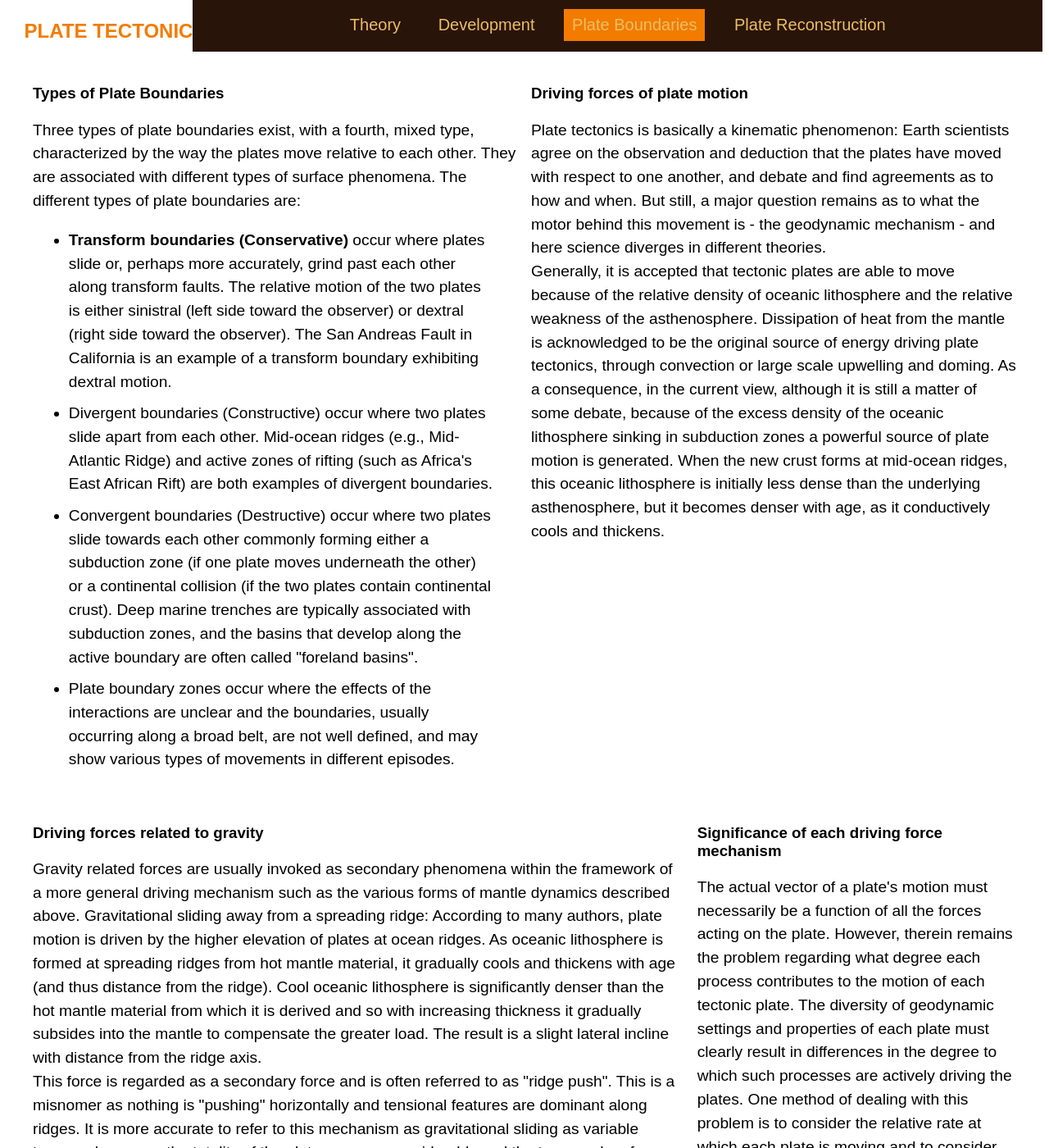
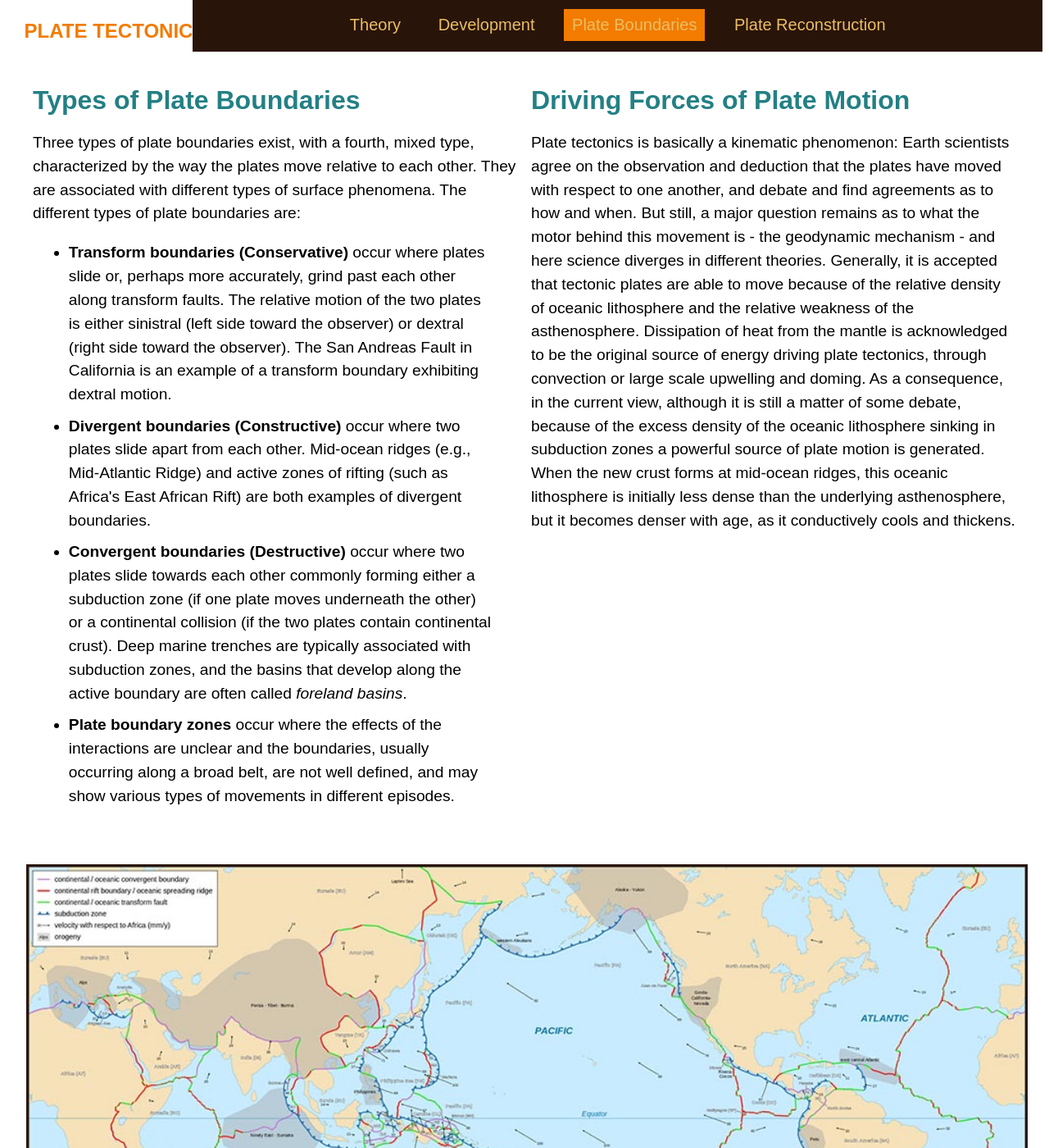
Before and after one commit to jesusmonsalve/large-data-website, a Jekyll site: the page built from plate-boundaries.html, in a window 1280 px wide and 1400 px high. Shown: the whole window at 82% size. Built offline with Jekyll 4.4.1, drawn with Linux system fonts in a browser that asks for light colours; Markdown is read by kramdown in place of the engine named in the settings; some of the changed text lies outside the part shown.

Commit message:
Fixed, added into default, index, development and boundaries

```diff
--- a/_layouts/default.html
+++ b/_layouts/default.html
@@ -1,5 +1,5 @@
 <!doctype html>
-<html>
+<html lang="en">
 <head>
 	<meta charset="UTF-8">
 	<title>Plate Tectonics - Plate Tectonic theory explains earth plate’s movement; Ottawa, Canada</title>
@@ -71,7 +71,7 @@
 	<footer>
 		<img src="img/i-facebook.svg" class="facebook i-16 i-32">
 		<img src="img/i-twitter.svg" class="twitter i-16 i-32">
-
+		<p class="info-source"><a href="http://en.wikipedia.org/wiki/Plate_tectonics#Types_of_plate_boundaries"</a>Source: Wikipedia</p>
 	</footer>
 
 </body>
--- a/development.html
+++ b/development.html
@@ -2,56 +2,61 @@
 layout: default
 ---
 
-<h2></h2>
 
 <div class="grid">
 
 
-		<div class="unit unit-s-1- unit-m-1-2 unit-l-1-3">
+		<div class="unit unit-s-1- unit-m-1-2 unit-l-1-2">
 			<div class="unit-spacer">
-				<h3>Development of the Theory</h3>
-				<p>In line with other previous and contemporaneous proposals, in 1912 the meteorologist Alfred Wegener amply described what he called continental drift, expanded in his 1915 book The Origin of Continents and Oceans[27] and the scientific debate started that would end up fifty years later in the theory of plate tectonics.</p>
+				<h2>Development of the Theory</h2>
+				<p>In line with other previous and contemporaneous proposals, in 1912 the meteorologist <strong>Alfred Wegener</strong> amply described what he called continental drift, expanded in his 1915 book <em>The Origin of Continents and Oceans</em> and the scientific debate started that would end up fifty years later in the theory of plate tectonics.</p>
 			</div>
+		</div>
+
+		<div class="unit unit-s-1 unit-m-1 unit-l-1-2 img-spacer">
+			<figure>
+				<img src="img/tectonic_plates_boundaries.jpg" class="flex-img img-border" alt="Detailed map showing the tectonic plates with their movement vectors">
+			</figure>
+			<figcaption>plate tectonic's movement.</figcaption>
+		</div>
+
+		<div class="unit unit-s-1 unit-m-1-2 unit-l-1-2">
+			<div class="unit-spacer">
+				<h2>Continental drift</h2>
+				<p>In the late 19th and early 20th centuries, geologists assumed that the Earth's major features were fixed, and that most geologic features such as basin development and mountain ranges could be explained by vertical crustal movement, described in what is called the geosynclinal theory. Generally, this was placed in the context of a contracting planet Earth due to heat loss in the course of a relatively short geological time.
+
+				Evidence for the movement of continents on tectonic plates is now extensive. Similar plant and animal fossils are found around different continent shores, suggesting that they were once joined. The fossils of Mesosaurus, a freshwater reptile rather like a small crocodile, found both in Brazil and South Africa, are one example; another is the discovery of fossils of the land reptile Lystrosaurus from rocks of the same age from locations in South America, Africa, and Antarctica.There is also living evidence—the same animals being found on two continents.
+				</p>
+			</div>
+		</div>
+
+		<div class="unit unit-s-1 unit-m-1 unit-l-1-2 img-spacer">
+			<figure>
+				<img src="img/fossil-patterns-across-continents.jpg" class="flex-img img-border" alt="Fossil Patterns">
+			</figure>
+			<figcaption>fossil patterns across continents</figcaption>
+		</div>
+
+
+		<div class="unit unit-s-1 unit-m-1-2 unit-l-1-2">
+			<div class="unit-spacer">
+				<h2>Floating Continents, Paleomagnetism and Seismicity Zones</h2>
+				<p>As it was observed early that although granite existed on continents, seafloor seemed to be composed of denser basalt, the prevailing concept during the first half of the twentieth century was that there were two types of crust, named <em>sial</em> (continental type crust) and <em>sima</em> (oceanic type crust). Furthermore, it was supposed that a static shells of strata was present under the continents. It therefore looked apparent that a layer of basalt (sial) underlies the continental rocks. <strong>Paleomagnetism</strong> led the revival of the continental drift hypothesis and its transformation into plate tectonics. Apparent polar wander paths provided the first clear geophysical evidence for continental drift, while marine magnetic anomalies did the same for seafloor spreading. Paleomagnetism continues to extend the history of plate tectonics back in time and are applied to the movement of continental fragments, or terranes.
+				</p>
+			</div>
+		</div>
+
+		<div class="unit unit-s-1 unit-m-1 unit-l-1-2 img-spacer">
+			<figure>
+				<img src="img/paleomagnetism.jpg" class="flex-img img-border" alt="Photo of the Paleomagnetism that occurs on the seafloor">
+			</figure>
+			<figcaption>paleomagnetism seafloor</figcaption>
 		</div>
 
 
 
-		<div class="unit unit-s-1 unit-m-1-2 unit-l-1-3">
-			<div class="unit-spacer">
-				<h3>Continental drift</h3>
-				<p>In the late 19th and early 20th centuries, geologists assumed that the Earth's major features were fixed, and that most geologic features such as basin development and mountain ranges could be explained by vertical crustal movement, described in what is called the geosynclinal theory. Generally, this was placed in the context of a contracting planet Earth due to heat loss in the course of a relatively short geological time.</p>
-			</div>
-		</div>
-
-		<div class="unit unit-s-1 unit-m-1 unit-l-1-3">
-			<div class="unit-spacer">
-				<img src="http://placehold.it/1000x600" class="flex-img" alt="">
-				<caption> Photo of plates</caption>
-			</div>
-		</div>
-
-		<div class="unit unit-s-1 unit-m-1-2 unit-l-1-3">
-			<div class="unit-spacer">
-				<h3>Floating continents and seismicity zones</h3>
-				<p>As it was observed early that although granite existed on continents, seafloor seemed to be composed of denser basalt, the prevailing concept during the first half of the twentieth century was that there were two types of crust, named "sial" (continental type crust) and "sima" (oceanic type crust). Furthermore, it was supposed that a static shells of strata was present under the continents. It therefore looked apparent that a layer of basalt (sial) underlies the continental rocks.</p>
-			</div>
-		</div>
 
 
-		<div class="unit unit-s-1 unit-m-1-2 unit-l-1-3">
-			<div class="unit-spacer">
-				<h3>Paleomagnetism</h3>
-				<p>Paleomagnetists led the revival of the continental drift hypothesis and its transformation into plate tectonics. Apparent polar wander paths provided the first clear geophysical evidence for continental drift, while marine magnetic anomalies did the same for seafloor spreading. Paleomagnetism continues to extend the history of plate tectonics back in time and are applied to the movement of continental fragments, or terranes.</p>
-			</div>
-		</div>
-
-		<div class="unit unit-s-1 unit-m-1 unit-l-1-3">
-			<figure>
-				<img src="http://placehold.it/1000x600" class="flex-img" alt="">
-			</figure>
-			<figcaption> Photo of plates</figcaption>
-
-		</div>
 
 
 
--- a/plate-boundaries.html
+++ b/plate-boundaries.html
@@ -1,28 +1,27 @@
 ---
 layout: default
 ---
-<h2></h2>
+
 
 <div class="grid">
 
-
 		<div class="unit unit-s-1- unit-m-1-2 unit-l-1-2">
 			<div class="unit-spacer">
-				<h3>Types of Plate Boundaries</h3>
+				<h2>Types of Plate Boundaries</h2>
 				<p>Three types of plate boundaries exist, with a fourth, mixed type, characterized by the way the plates move relative to each other. They are associated with different types of surface phenomena. The different types of plate boundaries are:</p>
 
 				<ul class="list">
 					<li><strong>Transform boundaries (Conservative)</strong> occur where plates slide or, perhaps more accurately, grind past each other along transform faults. The relative motion of the two plates is either sinistral (left side toward the observer) or dextral (right side toward the observer). The San Andreas Fault in California is an example of a transform boundary exhibiting dextral motion.
 					</li>
 
-					<li>Divergent boundaries (Constructive) occur where two plates slide apart from each other. Mid-ocean ridges (e.g., Mid-Atlantic Ridge) and active zones of rifting (such as Africa's East African Rift) are both examples of divergent boundaries.
+					<li><strong>Divergent boundaries (Constructive)</strong> occur where two plates slide apart from each other. Mid-ocean ridges (e.g., Mid-Atlantic Ridge) and active zones of rifting (such as Africa's East African Rift) are both examples of divergent boundaries.
 					</li>
 
-					<li>Convergent boundaries (Destructive) occur where two plates slide towards each other commonly forming either a subduction zone (if one plate moves underneath the other) or a continental collision (if the two plates contain continental crust). Deep marine trenches are typically associated with subduction zones, and the basins that develop along the active boundary are often called "foreland basins".
+					<li><strong>Convergent boundaries (Destructive)</strong> occur where two plates slide towards each other commonly forming either a subduction zone (if one plate moves underneath the other) or a continental collision (if the two plates contain continental crust). Deep marine trenches are typically associated with subduction zones, and the basins that develop along the active boundary are often called <em>foreland basins</em>.
 					</li>
 
 					<li>
-						Plate boundary zones occur where the effects of the interactions are unclear and the boundaries, usually occurring along a broad belt, are not well defined, and may show various types of movements in different episodes.
+						<strong>Plate boundary zones</strong> occur where the effects of the interactions are unclear and the boundaries, usually occurring along a broad belt, are not well defined, and may show various types of movements in different episodes.
 					</li>
 
 				</ul>
@@ -34,25 +33,25 @@ layout: default
 
 		<div class="unit unit-s-1 unit-m-1-2 unit-l-1-2">
 			<div class="unit-spacer">
-				<h3>Driving forces of plate motion</h3>
-				<p>Plate tectonics is basically a kinematic phenomenon: Earth scientists agree on the observation and deduction that the plates have moved with respect to one another, and debate and find agreements as to how and when. But still, a major question remains as to what the motor behind this movement is - the geodynamic mechanism - and here science diverges in different theories.
-				<br>
-				Generally, it is accepted that tectonic plates are able to move because of the relative density of oceanic lithosphere and the relative weakness of the asthenosphere. Dissipation of heat from the mantle is acknowledged to be the original source of energy driving plate tectonics, through convection or large scale upwelling and doming. As a consequence, in the current view, although it is still a matter of some debate, because of the excess density of the oceanic lithosphere sinking in subduction zones a powerful source of plate motion is generated. When the new crust forms at mid-ocean ridges, this oceanic lithosphere is initially less dense than the underlying asthenosphere, but it becomes denser with age, as it conductively cools and thickens.
+				<h2>Driving Forces of Plate Motion</h2>
+				<p>Plate tectonics is basically a kinematic phenomenon: Earth scientists agree on the observation and deduction that the plates have moved with respect to one another, and debate and find agreements as to how and when. But still, a major question remains as to what the motor behind this movement is - the geodynamic mechanism - and here science diverges in different theories. Generally, it is accepted that tectonic plates are able to move because of the relative density of oceanic lithosphere and the relative weakness of the asthenosphere. Dissipation of heat from the mantle is acknowledged to be the original source of energy driving plate tectonics, through convection or large scale upwelling and doming. As a consequence, in the current view, although it is still a matter of some debate, because of the excess density of the oceanic lithosphere sinking in subduction zones a powerful source of plate motion is generated. When the new crust forms at mid-ocean ridges, this oceanic lithosphere is initially less dense than the underlying asthenosphere, but it becomes denser with age, as it conductively cools and thickens.
 
 				</p>
 			</div>
 		</div>
 
-
+		<div class="unit unit-s-1 unit-m-1 unit-l-1 img-spacer">
+			<figure>
+				<img src="img/tectonic_plates_boundaries.jpg" class="flex-img img-border" alt="Photo of plate boundaries">
+			</figure>
+			<figcaption> map of tectonic plate boundaries</figcaption>
+		</div>
 
 		<div class="unit unit-s-1 unit-m-1-2 unit-l-2-3">
 			<div class="unit-spacer">
-				<h3>Driving forces related to gravity</h3>
+				<h2>Driving Forces Related to Gravity</h2>
 				<p>Gravity related forces are usually invoked as secondary phenomena within the framework of a more general driving mechanism such as the various forms of mantle dynamics described above.
-				Gravitational sliding away from a spreading ridge: According to many authors, plate motion is driven by the higher elevation of plates at ocean ridges. As oceanic lithosphere is formed at spreading ridges from hot mantle material, it gradually cools and thickens with age (and thus distance from the ridge). Cool oceanic lithosphere is significantly denser than the hot mantle material from which it is derived and so with increasing thickness it gradually subsides into the mantle to compensate the greater load. The result is a slight lateral incline with distance from the ridge axis.
-				<br>
-
-				This force is regarded as a secondary force and is often referred to as "ridge push". This is a misnomer as nothing is "pushing" horizontally and tensional features are dominant along ridges. It is more accurate to refer to this mechanism as gravitational sliding as variable topography across the totality of the plate can vary considerably and the topography of spreading ridges is only the most prominent feature. Other mechanisms generating this gravitational secondary force include flexural bulging of the lithosphere before it dives underneath an adjacent plate, which produces a clear topographical feature that can offset or at least affect the influence of topographical ocean ridges, and mantle plumes and hot spots, which are postulated to impinge on the underside of tectonic plates.
+				Gravitational sliding away from a spreading ridge: According to many authors, plate motion is driven by the higher elevation of plates at ocean ridges. As oceanic lithosphere is formed at spreading ridges from hot mantle material, it gradually cools and thickens with age (and thus distance from the ridge). Cool oceanic lithosphere is significantly denser than the hot mantle material from which it is derived and so with increasing thickness it gradually subsides into the mantle to compensate the greater load. The result is a slight lateral incline with distance from the ridge axis. This force is regarded as a secondary force and is often referred to as <em>ridge push</em>. This is a misnomer as nothing is "pushing" horizontally and tensional features are dominant along ridges. It is more accurate to refer to this mechanism as gravitational sliding as variable topography across the totality of the plate can vary considerably and the topography of spreading ridges is only the most prominent feature. Other mechanisms generating this gravitational secondary force include flexural bulging of the lithosphere before it dives underneath an adjacent plate, which produces a clear topographical feature that can offset or at least affect the influence of topographical ocean ridges, and mantle plumes and hot spots, which are postulated to impinge on the underside of tectonic plates.
 				</p>
 			</div>
 		</div>
@@ -60,37 +59,29 @@ layout: default
 
 		<div class="unit unit-s-1 unit-m-1-2 unit-l-1-3">
 			<div class="unit-spacer">
-				<h3>Significance of each driving force mechanism</h3>
+				<h2>Significance of each driving force mechanism</h2>
 				<p>The actual vector of a plate's motion must necessarily be a function of all the forces acting on the plate. However, therein remains the problem regarding what degree each process contributes to the motion of each tectonic plate.
 The diversity of geodynamic settings and properties of each plate must clearly result in differences in the degree to which such processes are actively driving the plates. One method of dealing with this problem is to consider the relative rate at which each plate is moving and to consider the available evidence of each driving force on the plate as far as possible.</p>
 			</div>
 		</div>
 
-	<div class="img-footer grid">
-
+		<div class="img-footer grid">
 		<div class="unit unit-s-hidden unit-m-1-3 unit-l-1-3">
-			<figure>
-				<img src="http://placehold.it/300x300" class="flex-img" alt="">
-			</figure>
-			<figcaption> Photo of plates</figcaption>
+			<img src="img/ridge_push_antarctic_bottom_water.jpg" class="flex-img img-border" alt="Photo of Ridge push process on the Antartic Ocean">
+			<figcaption> ridge push </figcaption>
 		</div>
 
 		<div class="unit unit-s-1-2 unit-m-1-3 unit-l-1-3">
-			<figure>
-				<img src="http://placehold.it/300x300" class="flex-img" alt="">
-			</figure>
-			<figcaption> Photo of plates</figcaption>
+			<img src="img/san_andreas_fault.jpg" class="flex-img img-border" alt="Photo of San Andreas Fault">
+			<figcaption> san andreas fault</figcaption>
 		</div>
 
 		<div class="unit unit-s-1-2 unit-m-1-3 unit-l-1-3">
-			<figure>
-				<img src="http://placehold.it/300x300" class="flex-img" alt="">
-			</figure>
-			<figcaption> Photo of plates</figcaption>
+			<img src="img/mantle_plumes.jpg" class="flex-img img-border" alt="Photo of Mantle Plumes">
+			<figcaption> mantle plumes</figcaption>
 		</div>
 	</div>
 
 
 
-
 </div>
```
Also changed, not shown: index.html (+17 -16 lines).
